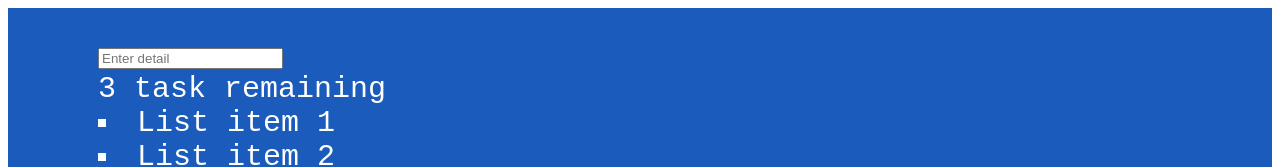
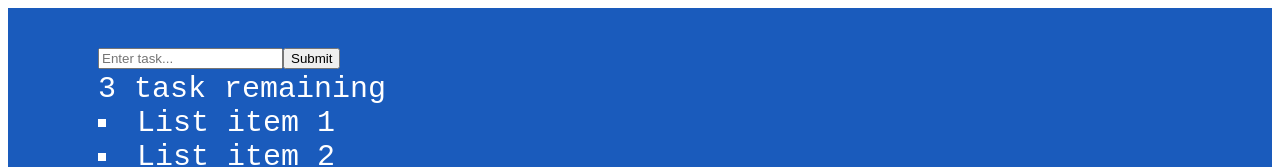
Before and after one commit to jfinlay24/todo-app, a React (Create React App) app: page / in a window 1280 px wide. Shown: the top 167 px of the page. Built offline with nearby package versions, Linux system fonts and the light colour scheme.

Commit message:
add to list

```diff
--- a/package.json
+++ b/package.json
@@ -8,7 +8,6 @@
     "@testing-library/user-event": "^12.8.3",
     "@types/jest": "^26.0.23",
     "@types/node": "^12.20.15",
-    "@types/react": "^17.0.11",
     "@types/react-dom": "^17.0.8",
     "react": "^17.0.2",
     "react-dom": "^17.0.2",
@@ -39,5 +38,8 @@
       "last 1 firefox version",
       "last 1 safari version"
     ]
+  },
+  "devDependencies": {
+    "@types/react": "^17.0.14"
   }
 }
--- /dev/null
+++ b/src/components/FormInput.tsx
@@ -0,0 +1,29 @@
+import React, { useState } from 'react';
+
+interface FormInputProp {
+    addTask: any;
+}
+
+const FormInput: React.FC<FormInputProp> = ({ addTask }) => {
+
+    const [ userInput, setUserInput ] = useState('');
+
+    const handleChange = (e: { currentTarget: { value: React.SetStateAction<string>; }; }) => {
+        setUserInput(e.currentTarget.value)
+    }
+
+    const handleSubmit = (e: { preventDefault: () => void; }) => {
+        e.preventDefault();
+        addTask(userInput);
+        setUserInput("");
+    }
+
+    return (
+        <form onSubmit={handleSubmit}>
+            <input value={userInput} type="text" onChange={handleChange} placeholder="Enter task..."/>
+            <button>Submit</button>
+        </form>
+    );
+};
+
+export default FormInput;
--- a/src/components/Todo.tsx
+++ b/src/components/Todo.tsx
@@ -2,6 +2,7 @@
 import '../style.css';
 import DisplayList from "./DisplayList";
 import RemainingListCount from "./RemainingTaskCount"
+import FormInput from './FormInput';
 
 interface TodoListProps {
     id: number;
@@ -13,14 +14,27 @@
 }
 
 const Todo: React.FC<ListProps> = ({list}) => { //{list} would replace props so below doesn't look like props.list
+
+    const [ toDoList, setToDoList ] = useState(list);
+
+    const addTask = (userInput: any ) => {
+        if(!userInput) {
+            alert("Please enter a task");
+            return false;
+        }
+        else {
+            let copyList = [...toDoList];
+            copyList = [...copyList, { id: toDoList.length + 1, description: userInput }];
+            setToDoList(copyList);
+        }
+    }
+    console.log(toDoList[toDoList.length -1])
     return (
         <div className="main">
             <header className="header">
-            <input
-                placeholder="Enter detail"
-            />
-            <RemainingListCount numberOfItems={list.length}></RemainingListCount>
-            <DisplayList listOfItems={list} ></DisplayList>
+            <FormInput addTask={addTask}/>
+            <RemainingListCount numberOfItems={toDoList.length}></RemainingListCount>
+            <DisplayList listOfItems={toDoList} ></DisplayList>
             </header>
         </div>
     );
```
Also changed, not shown: 1 other file (tests, documents, lock files or other folders).
